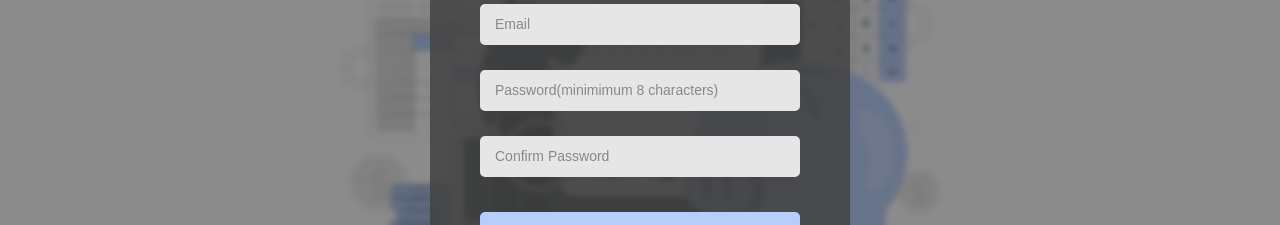
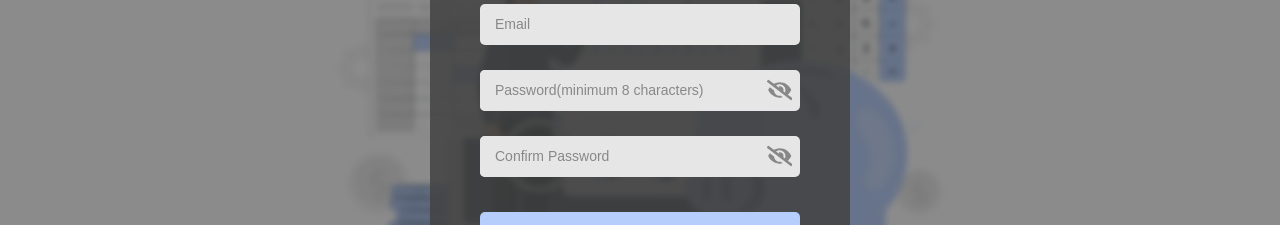
Before and after one commit to ani1609/Spendwise, a React (Create React App) app in the folder client/: page / in a window 1280 px wide. Both pictures are taken after a click on the button "Signup". Shown: the part 325-550 px from the top of the page. Built offline with nearby package versions, Linux system fonts and the light colour scheme; no server answers; a web font is replaced by a local one.

Commit message:
Add password toggle icon for signup form

```diff
--- a/client/src/components/Signup.js
+++ b/client/src/components/Signup.js
@@ -5,6 +5,7 @@ import { ReactComponent as Close } from "../icons/close.svg";
 import { createUserWithEmailAndPassword, sendEmailVerification, getAuth, GoogleAuthProvider, signInWithPopup } from "firebase/auth";
 import { addDoc, getDocs, query, where } from "firebase/firestore";
 import { usersCollection } from "../firebaseConfig";
+import { FaEye, FaEyeSlash } from "react-icons/fa";
 
 function Signup ({ setShowSignupForm }) {
   const [invalidEmailFOrmat, setInvalidEmailFormat] = useState(false);
@@ -20,6 +21,8 @@ function Signup ({ setShowSignupForm }) {
     confirmPassword: ""
   });
   const [loading, setLoading] = useState(false);
+  const [passwordShow, setPasswordShow] = useState(false);
+  const [confirmPasswordShow, setConfirmPasswordShow] = useState(false);
 
   const handleNameChange = (e) => {
     const isValidName = /^[a-zA-Z\s]*$/.test(e.target.value);
@@ -30,6 +33,14 @@ function Signup ({ setShowSignupForm }) {
     } else {
       setInvalidName(true);
     }
+  };
+
+  const handlePasswordShowToggle = () => {
+    setPasswordShow(!passwordShow);
+  };
+
+  const handleConfirmPasswordShowToggle = () => {
+    setConfirmPasswordShow(!confirmPasswordShow);
   };
 
   const handleSignup = async (e) => {
@@ -135,20 +146,32 @@ function Signup ({ setShowSignupForm }) {
           onChange={(e) => setSignupData({ ...signupData, email: e.target.value })}
           required
         />
+        <div className="input_div p-0 flex flex-nowrap items-center pe-2">
           <input
-          type='password'
-          placeholder='Password(minimimum 8 characters)'
+            className="p-0 m-0 border"
+            type={passwordShow ? "text" : "password"}
+            placeholder='Password(minimum 8 characters)'
             value={signupData.password}
             onChange={(e) => setSignupData({ ...signupData, password: e.target.value })}
             required
           />
+          { !passwordShow
+            ? <FaEyeSlash onClick={handlePasswordShowToggle} className="h-7 w-7 cursor-pointer"/>
+            : <FaEye onClick={handlePasswordShowToggle} className="h-6 cursor-pointer w-6"/> }
+        </div>
+        <div className="input_div p-0 flex flex-nowrap items-center pe-2">
           <input
-          type='password'
+            className="p-0 m-0 border"
+            type={confirmPasswordShow ? "text" : "password"}
             placeholder='Confirm Password'
             value={signupData.confirmPassword}
             onChange={(e) => setSignupData({ ...signupData, confirmPassword: e.target.value })}
             required
           />
+          { !confirmPasswordShow
+            ? <FaEyeSlash onClick={handleConfirmPasswordShowToggle} className="h-7 w-7 cursor-pointer"/>
+            : <FaEye onClick={handleConfirmPasswordShowToggle} className="h-6 cursor-pointer w-6"/> }
+        </div>
         {passwordUnmatched && <p className="error_message">Passwords do not match</p>}
         {userExists && <p className="error_message">User already exists</p>}
         {invalidEmailFOrmat && <p className="error_message">Invalid email format</p>}
--- a/client/src/styles/Signup.css
+++ b/client/src/styles/Signup.css
@@ -64,6 +64,30 @@
     color: #888888;
 }
 
+.signup_form_container form .input_div
+{
+    font-size: 14px;
+    font-family: 'Montserrat', sans-serif;
+    font-weight: 500;
+    /* padding: 10px 15px; */
+    box-sizing: border-box;
+    transition: 0.5s ease-in-out;
+    border: 0;
+    outline: 0;
+    border-radius: 5px;
+    transition: 0.5s ease-in-out;
+    width: 100%;
+    opacity: 0;
+    background-color: rgb(230, 230, 230);
+    color: #888888;
+}
+.signup_form_container .input_div
+{
+    animation-name: fadeInSlideIn;
+    animation-duration: 0.5s;
+    animation-fill-mode: forwards;
+    animation-delay: 700ms;
+}
 .signup_form_container form input::placeholder
 {
     color: #888888;
@@ -157,6 +181,33 @@
     animation-fill-mode: forwards;
     animation-delay: 1100ms;
 }
+.signup_form_container form .input_div:nth-child(1) {
+    animation-name: fadeInSlideIn;
+    animation-duration: 0.5s;
+    animation-fill-mode: forwards;
+    animation-delay: 500ms;
+}
+
+.signup_form_container form .input_div:nth-child(2) {
+    animation-name: fadeInSlideIn;
+    animation-duration: 0.5s;
+    animation-fill-mode: forwards;
+    animation-delay: 700ms;
+}
+
+.signup_form_container form .input_div:nth-child(3) {
+    animation-name: fadeInSlideIn;
+    animation-duration: 0.5s;
+    animation-fill-mode: forwards;
+    animation-delay: 900ms;
+}
+
+.signup_form_container form .input_div:nth-child(4) {
+    animation-name: fadeInSlideIn;
+    animation-duration: 0.5s;
+    animation-fill-mode: forwards;
+    animation-delay: 1100ms;
+}
 
 
 @keyframes fadeInSlideIn
```
Lines whose indentation alone changed are shown as unchanged.
